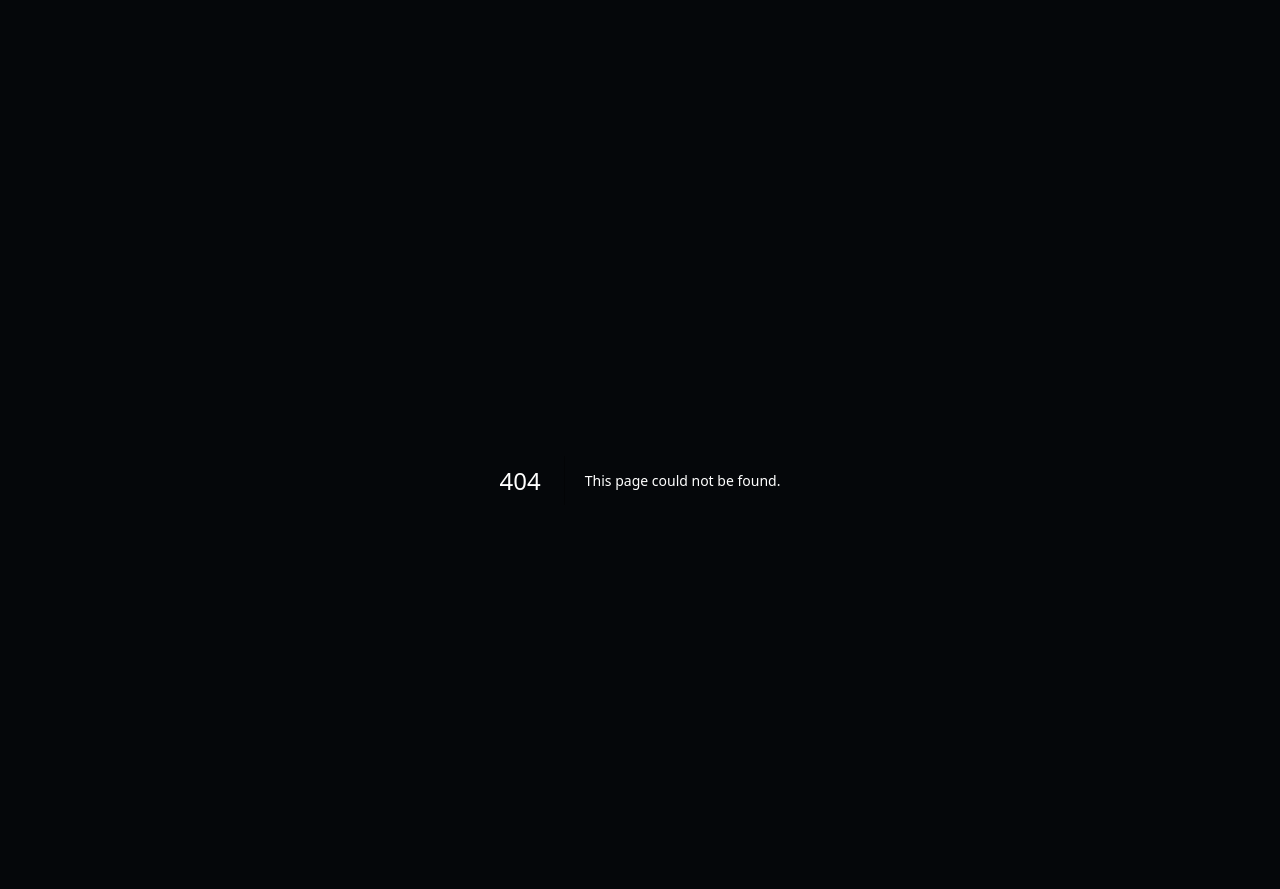
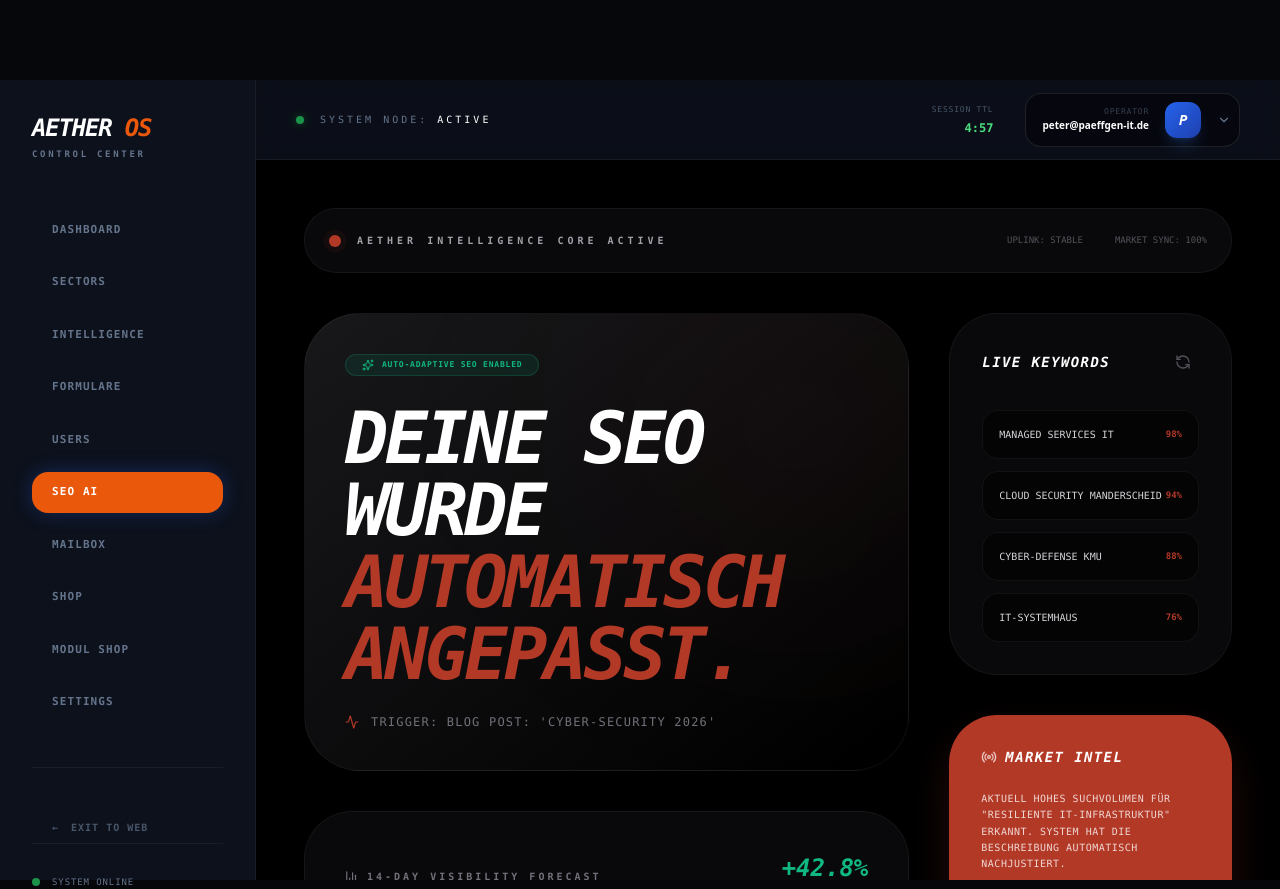
Before and after one commit to peter1965p/paeffgen-next, a Next.js app: page /admin/seo in a window 1280 px wide. Before the commit this address had no page. Built offline with nearby package versions, Linux system fonts and the light colour scheme.

Commit message:
fix: for AETHER OS SEO AI added

```diff
--- a/package.json
+++ b/package.json
@@ -17,6 +17,7 @@
     "next": "16.1.6",
     "react": "19.2.3",
     "react-dom": "19.2.3",
+    "recharts": "^3.8.1",
     "resend": "^6.9.3"
   },
   "devDependencies": {
@@ -25,6 +26,7 @@
     "@types/node": "^20",
     "@types/react": "^19",
     "@types/react-dom": "^19",
+    "@types/recharts": "^1.8.29",
     "autoprefixer": "^10.4.27",
     "eslint": "^9",
     "eslint-config-next": "16.1.6",
--- /dev/null
+++ b/src/app/(admin)/admin/seo/page.tsx
@@ -0,0 +1,138 @@
+"use client";
+
+import { useState, useEffect } from "react";
+import {
+  Zap, ShieldCheck, TrendingUp, Cpu,
+  RefreshCcw, Radio, Sparkles, Activity, Layers, Globe, BarChart3
+} from "lucide-react";
+import { LineChart, Line, ResponsiveContainer, Tooltip, AreaChart, Area } from 'recharts';
+
+export default function MissionControl() {
+  const [analyzing, setAnalyzing] = useState(false);
+  const [lastEvent, setLastEvent] = useState("Blog Post: 'Cyber-Security 2026'");
+
+  // Simulation der Echtzeit-Analyse
+  const triggerManualSync = () => {
+    setAnalyzing(true);
+    setTimeout(() => setAnalyzing(false), 2500);
+  };
+
+  const trendData = [
+    { h: 0, v: 30 }, { h: 4, v: 45 }, { h: 8, v: 40 },
+    { h: 12, v: 75 }, { h: 16, v: 85 }, { h: 20, v: 92 }, { h: 24, v: 98 }
+  ];
+
+  return (
+    <div className="min-h-screen bg-black text-white p-4 md:p-12 space-y-10 pb-32">
+
+      {/* TOP BAR: SYSTEM STATUS */}
+      <div className="flex justify-between items-center bg-zinc-950 border border-white/5 p-6 rounded-[2rem]">
+        <div className="flex items-center gap-4">
+          <div className="relative">
+            <div className="w-3 h-3 bg-[#b33927] rounded-full animate-ping absolute" />
+            <div className="w-3 h-3 bg-[#b33927] rounded-full relative" />
+          </div>
+          <span className="text-[10px] font-black uppercase tracking-[0.4em] text-zinc-400">AETHER Intelligence Core Active</span>
+        </div>
+        <div className="hidden md:flex gap-8 text-[9px] font-mono text-zinc-600 uppercase">
+          <span>Uplink: Stable</span>
+          <span>Market Sync: 100%</span>
+        </div>
+      </div>
+
+      {/* MAIN INTELLIGENCE GRID */}
+      <div className="grid grid-cols-1 lg:grid-cols-12 gap-10">
+
+        {/* LEFT: LIVE PULSE & NOTIFICATION */}
+        <div className="lg:col-span-8 space-y-10">
+          <div className="bg-gradient-to-br from-zinc-900 to-black border border-white/5 p-10 rounded-[3.5rem] relative overflow-hidden">
+            <div className="relative z-10 space-y-6">
+              <div className="bg-emerald-500/10 text-emerald-500 px-4 py-1 rounded-full text-[8px] font-black uppercase tracking-widest inline-flex items-center gap-2 border border-emerald-500/20">
+                <Sparkles size={12}/> Auto-Adaptive SEO Enabled
+              </div>
+              <h1 className="text-4xl md:text-7xl font-black italic uppercase leading-tight tracking-tighter">
+                Deine SEO wurde <br />
+                <span className="text-[#b33927]">automatisch angepasst.</span>
+              </h1>
+              <p className="text-zinc-500 font-mono text-xs uppercase tracking-widest flex items-center gap-3">
+                <Activity size={14} className="text-[#b33927]" /> Trigger: {lastEvent}
+              </p>
+            </div>
+            {/* Background Decor */}
+            <div className="absolute top-0 right-0 w-96 h-96 bg-[#b33927]/5 blur-[120px] rounded-full -mr-20 -mt-20" />
+          </div>
+
+          {/* PROJECTED GROWTH CHART */}
+          <div className="bg-zinc-950 border border-white/5 p-10 rounded-[3rem] space-y-8">
+            <div className="flex justify-between items-end">
+              <h3 className="text-[10px] font-black uppercase tracking-[0.3em] text-zinc-500 flex items-center gap-2">
+                <BarChart3 size={14} /> 14-Day Visibility Forecast
+              </h3>
+              <span className="text-2xl font-black italic text-emerald-500">+42.8%</span>
+            </div>
+            <div className="h-64 w-full">
+              <ResponsiveContainer width="100%" height="100%">
+                <AreaChart data={trendData}>
+                  <defs>
+                    <linearGradient id="colorVal" x1="0" y1="0" x2="0" y2="1">
+                      <stop offset="5%" stopColor="#b33927" stopOpacity={0.3}/>
+                      <stop offset="95%" stopColor="#b33927" stopOpacity={0}/>
+                    </linearGradient>
+                  </defs>
+                  <Area type="monotone" dataKey="v" stroke="#b33927" strokeWidth={4} fillOpacity={1} fill="url(#colorVal)" />
+                </AreaChart>
+              </ResponsiveContainer>
+            </div>
+          </div>
+        </div>
+
+        {/* RIGHT: REAL-TIME KEYWORDS & AI ACTIONS */}
+        <div className="lg:col-span-4 space-y-10">
+          <div className="bg-zinc-950 border border-white/5 p-8 rounded-[3rem] space-y-8">
+            <div className="flex justify-between items-center">
+              <h2 className="text-sm font-black uppercase italic tracking-widest text-white">Live Keywords</h2>
+              <button onClick={triggerManualSync} className="p-2 hover:bg-white/5 rounded-full transition-colors">
+                <RefreshCcw size={16} className={`${analyzing ? 'animate-spin text-[#b33927]' : 'text-zinc-600'}`} />
+              </button>
+            </div>
+
+            <div className="space-y-3">
+              {[
+                { kw: "Managed Services IT", score: 98 },
+                { kw: "Cloud Security Manderscheid", score: 94 },
+                { kw: "Cyber-Defense KMU", score: 88 },
+                { kw: "IT-Systemhaus", score: 76 }
+              ].map((item) => (
+                <div key={item.kw} className="bg-black/50 border border-white/5 p-4 rounded-2xl flex justify-between items-center group hover:border-[#b33927]/30 transition-all">
+                  <span className="text-[10px] font-mono text-zinc-300 uppercase">{item.kw}</span>
+                  <span className="text-[9px] font-black text-[#b33927]">{item.score}%</span>
+                </div>
+              ))}
+            </div>
+          </div>
+
+          <div className="bg-[#b33927] p-8 rounded-[3rem] space-y-6 shadow-[0_20px_40px_rgba(179,57,39,0.2)]">
+            <h3 className="text-sm font-black uppercase italic tracking-widest text-white flex items-center gap-2">
+              <Radio size={16} className="animate-pulse" /> Market Intel
+            </h3>
+            <p className="text-[10px] font-mono text-white/80 leading-relaxed uppercase tracking-wider">
+              Aktuell hohes Suchvolumen für "Resiliente IT-Infrastruktur" erkannt. System hat die Beschreibung automatisch nachjustiert.
+            </p>
+            <div className="pt-4">
+              <div className="h-1 w-full bg-white/20 rounded-full overflow-hidden">
+                <div className="h-full bg-white w-3/4" />
+              </div>
+            </div>
+          </div>
+        </div>
+      </div>
+
+      {/* ACTION LOG (FOOTER) */}
+      <div className="bg-zinc-950/50 border border-white/5 p-6 rounded-[2rem] flex flex-wrap gap-10 items-center justify-center text-[8px] font-mono text-zinc-600 uppercase tracking-widest">
+        <div className="flex items-center gap-2"><Layers size={12}/> Sitemap Updated</div>
+        <div className="flex items-center gap-2"><Globe size={12}/> Google Ping: Sent</div>
+        <div className="flex items-center gap-2"><ShieldCheck size={12}/> Schema.org: Valid</div>
+      </div>
+    </div>
+  );
+}
--- a/src/components/Sidebar.tsx
+++ b/src/components/Sidebar.tsx
@@ -12,6 +12,7 @@ export default function Sidebar() {
     { href: "/admin/blog", label: "Intelligence" }, // Blog ist jetzt "Intelligence"
     { href: "/admin/forms", label: "Formulare" },
     { href: "/admin/users", label: "Users" },
+    { href: "/admin/seo", label: "SEO AI"},
     { href: "/admin/intelligence", label: "Mailbox" },
     { href: "/admin/store", label: "Shop" },
     { href: "/admin/modulstore", label: "Modul Shop" },
```
Also changed, not shown: src/lib/actions/seo.actions.ts (added, +36 -0 lines), 1 other file (tests, documents, lock files or other folders).
